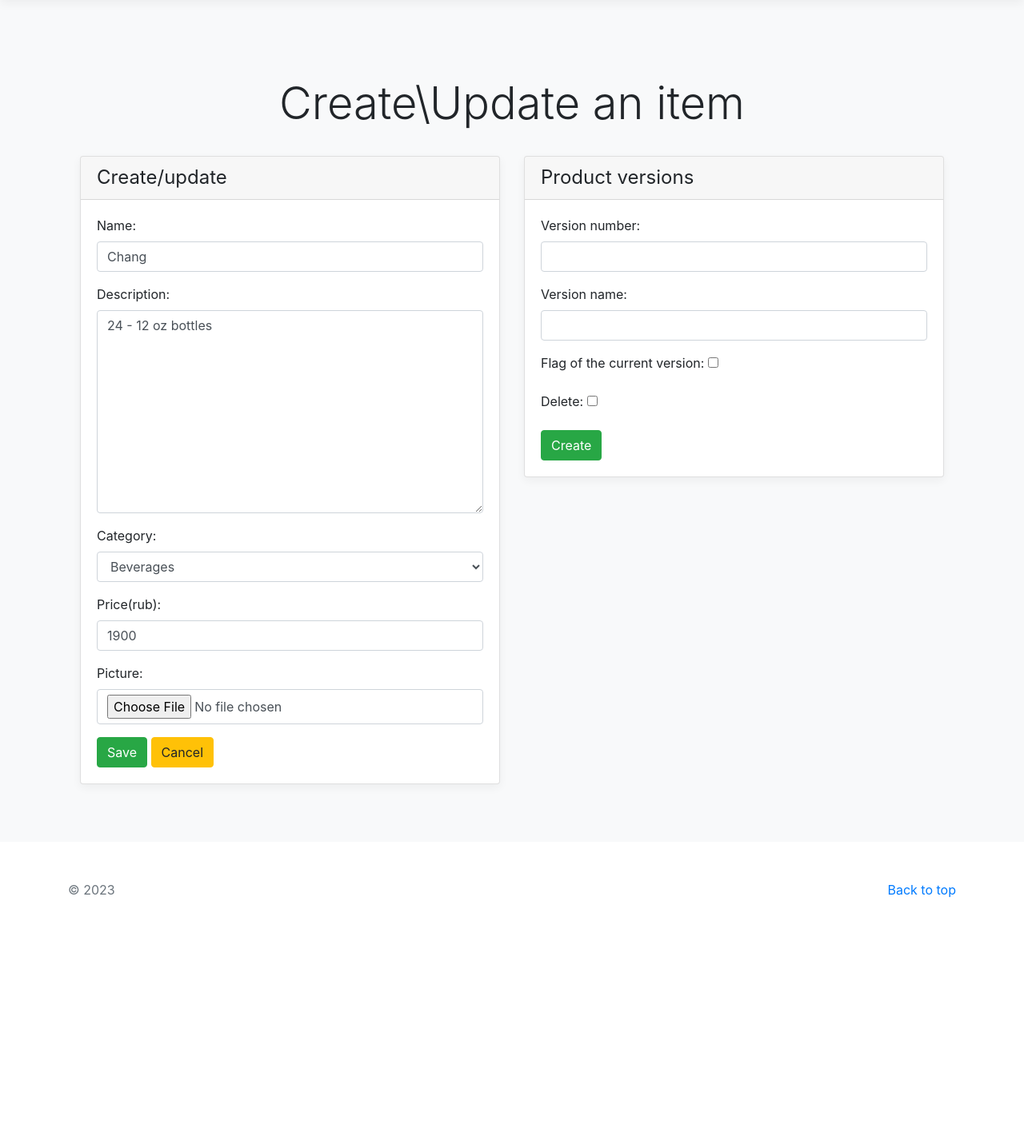
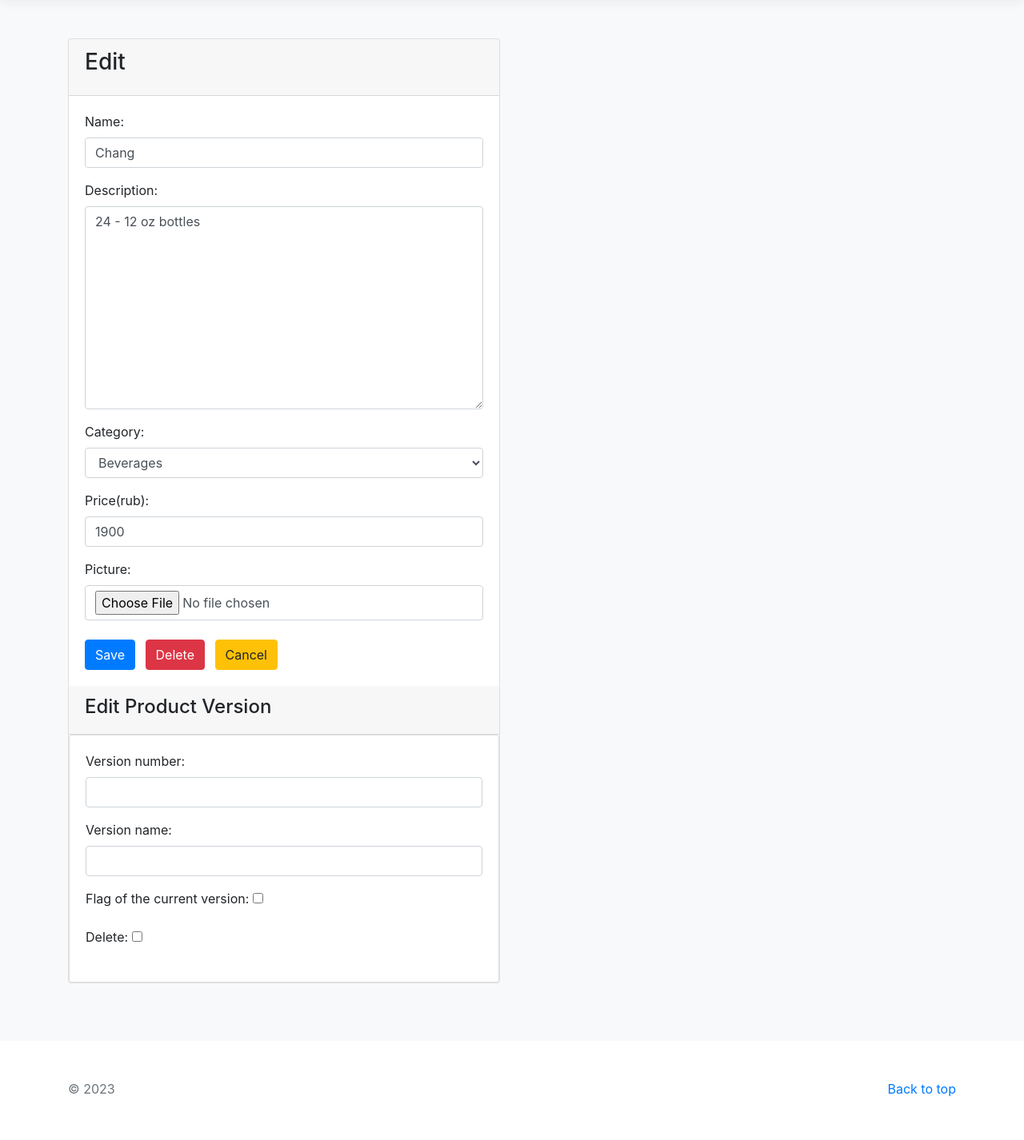
Before and after one commit to violetta-p/django_shop_hw, a Django app: page /products/edit/2/ in a window 1280 px wide. Shown: the part 56-1482 px from the top of the page at 80% size. Before the commit the page ends 1179 px from the top, so only its background shows below. Run offline with Django 4.2, Linux system fonts and the light colour scheme; data comes from the database, SQL or seed files in the repository; data that the repository does not hold is empty; some libraries are stand-ins or nearby versions.

Commit message:
changed files

```diff
--- a/catalog/templates/catalog/product_detail.html
+++ b/catalog/templates/catalog/product_detail.html
@@ -8,15 +8,18 @@
             <p class="card-text">Price: {{object.price}} rub</p>
             <p class="card-text">Category: {{object.category }}</p>
             <p class="card-text">Description: {{object.description | slice:100 }}</p>
+            <p class="card-text">Created by: {{object.creator|default:"No info" }}</p>
             <p class="card-text">Last change: {{object.modified_date }}</p>
 
             <div class="btn-group">
                 <a class="btn btn-sm btn-primary"
                href="{% url 'catalog:product_list'%}" role="button">Back</a>
+                {% if user.is_authenticated %}
                 <a class="btn btn-sm btn-primary"
                href="{% url 'catalog:product_edit' object.pk %}" role="button">Edit</a>
                 <a class="btn btn-sm btn-danger"
                href="{% url 'catalog:product_delete' object.pk %}" role="button">Delete</a>
+                {% endif %}
             </div>
         </div>
     </div>
--- a/catalog/templates/catalog/product_form.html
+++ b/catalog/templates/catalog/product_form.html
@@ -1,54 +1,54 @@
 {% extends 'blog/base.html' %}
 
 {% block page_content %}
-
-<div class="pricing-header px-3 py-3 pt-md-5 pb-md-4 mx-auto text-center">
-    <h1 class="display-4">Create\Update an item</h1>
-</div>
-
-<div class="container">
-    <div class="col-12">
-        <div class="row text-start">
     <div class="col-6">
         <form method="post" enctype="multipart/form-data">
-                    <div class="card mb-4 box-shadow">
+            <div class="card mb-4 no-hover">
                 <div class="card-header">
-                            <h4 class="my-0 font-weight-normal">Create/update</h4>
+                    <h3 class="card-title">
+                        {% if object %}
+                            Edit
+                        {% else %}
+                            Create
+                        {% endif %}
+                    </h3>
                 </div>
                 <div class="card-body">
                     {% csrf_token %}
                     {{ form.as_p }}
-                            <a href="{% url 'catalog:product_detail' object.pk%}" type="submit" class="btn btn-success">
-                                {% if object %}
-                                    Save
+                    <div class="mt-4">
+                        {% if product %}
+                            <button type="submit" class="btn btn-primary">Save</button>
+                            <a href="{% url 'catalog:product_delete' product.pk %}" class="btn btn-danger ml-2">Delete</a>
                         {% else %}
-                                    Create
+                            <button type="submit" class="btn btn-primary">Create</button>
                         {% endif %}
-                            </a>
-                            <a href="{% url 'catalog:product_detail' object.pk%}" class="btn btn-warning">Cancel</a>
+                        <a href="{% url 'catalog:product_list'%}" class="btn btn-warning ml-2">Cancel</a>
+                    </div>
+                </div>
+                <div class="">
+                    <div class="card-header">
+                        {% if product %}
+                            <h2 class="h4">Edit Product Version</h2>
+                        {% else %}
+                            <h2 class="h4">Add Product Version</h2>
+                        {% endif %}
+                    </div>
+                    <div class="card no-hover">
+                        <div class="card-body">
+                            {{ formset.management_form }}
+                            {% for form in formset.forms %}
+                                {{ form.as_p }}
+                                {% if not forloop.last %}
+                                    <hr>
+                                    <hr>
+                                {% endif %}
+                            {% endfor %}
+                        </div>
+                    </div>
                 </div>
             </div>
         </form>
     </div>
-            <div class="col-6">
-                <form method="post" enctype="multipart/form-data">
-                    <div class = "card mb-4 box-shadow">
-                        <div class="card-header">
-                            <h4 class="my-0 font-weight-normal">Product versions</h4>
-                        </div>
-                        <div class="card-body">
-                            {% csrf_token %}
-                            {{ formset.management_form }}
-                            {% for form in formset.forms %}
-                                {{ form.as_p}}
-                            {% endfor %}
-                            <button type="submit" class="btn btn-success">Create</button>
-                        </div>
-                    </div>
-                </form>
-            </div>
-        </div>
-    </div>
-</div>
 
 {% endblock %}
--- a/catalog/templates/catalog/product_list.html
+++ b/catalog/templates/catalog/product_list.html
@@ -2,9 +2,11 @@
 {% load my_tags %}
 {%block page_content%}
 
+{% if user.is_authenticated %}
 <div class="col-12 mb-5">
     <a class="btn btn-outline-primary" href="{% url 'catalog:product_create' %}">Add item</a>
 </div>
+{% endif %}
 
 {% for object in object_list%}
 <div class="col-md-4">
@@ -15,15 +17,18 @@
                 <li>{{object.product_name}}</li>
                 <li>{{object.price}} rub</li>
                 <li class="text-muted">Description: {{object.description | slice:100 }}</li>
+                <li class="text-muted">Created by: {{object.creator|default:"No info" }}</li>
             </ul>
             <div class="d-flex justify-content-between align-items-center">
                 <div class="btn-group">
                     <a class="btn btn-sm btn-outline-secondary"
                        href="{% url 'catalog:product_detail' object.pk %}" role="button">View</a>
+                    {% if user.is_authenticated %}
                     <a class="btn btn-sm btn-outline-secondary"
                       href="{% url 'catalog:product_edit' object.pk %}" role="button">Edit</a>
                     <a class="btn btn-sm btn-outline-secondary"
                        href="{% url 'catalog:product_delete' object.pk %}" role="button">Delete</a>
+                    {% endif %}
                 </div>
             </div>
         </div>
```
Lines whose indentation alone changed are shown as unchanged.
